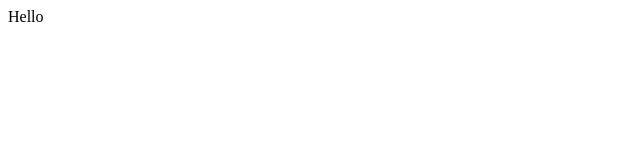
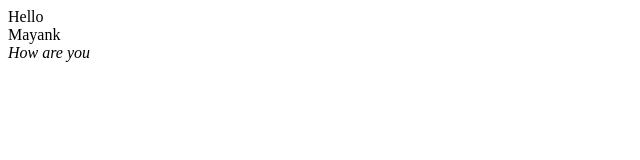
Before and after one commit to Maynk20/Code, a plain HTML site: page index.html in a window 1280 px wide. Shown: the whole page, without its empty margins (0-640 px from the left). Drawn offline with Linux system fonts and the light colour scheme.

Commit message:
this is need to be change thats why.

```diff
--- a/index.html
+++ b/index.html
@@ -7,5 +7,7 @@
 </head>
 <body>
           <div>Hello</div>
+          <div>Mayank</div>
+          <i>How are you</i>
 </body>
 </html>
```
